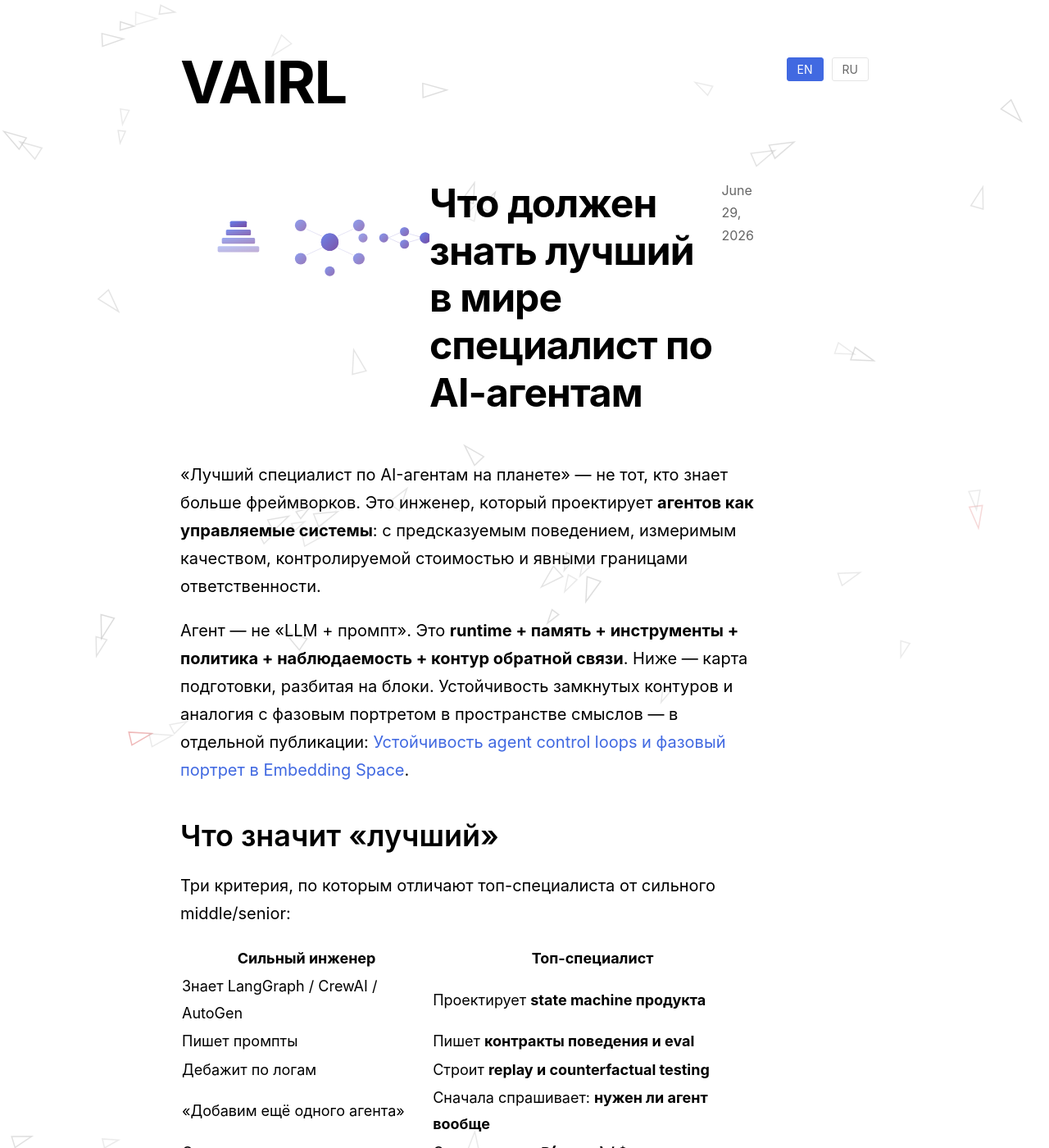
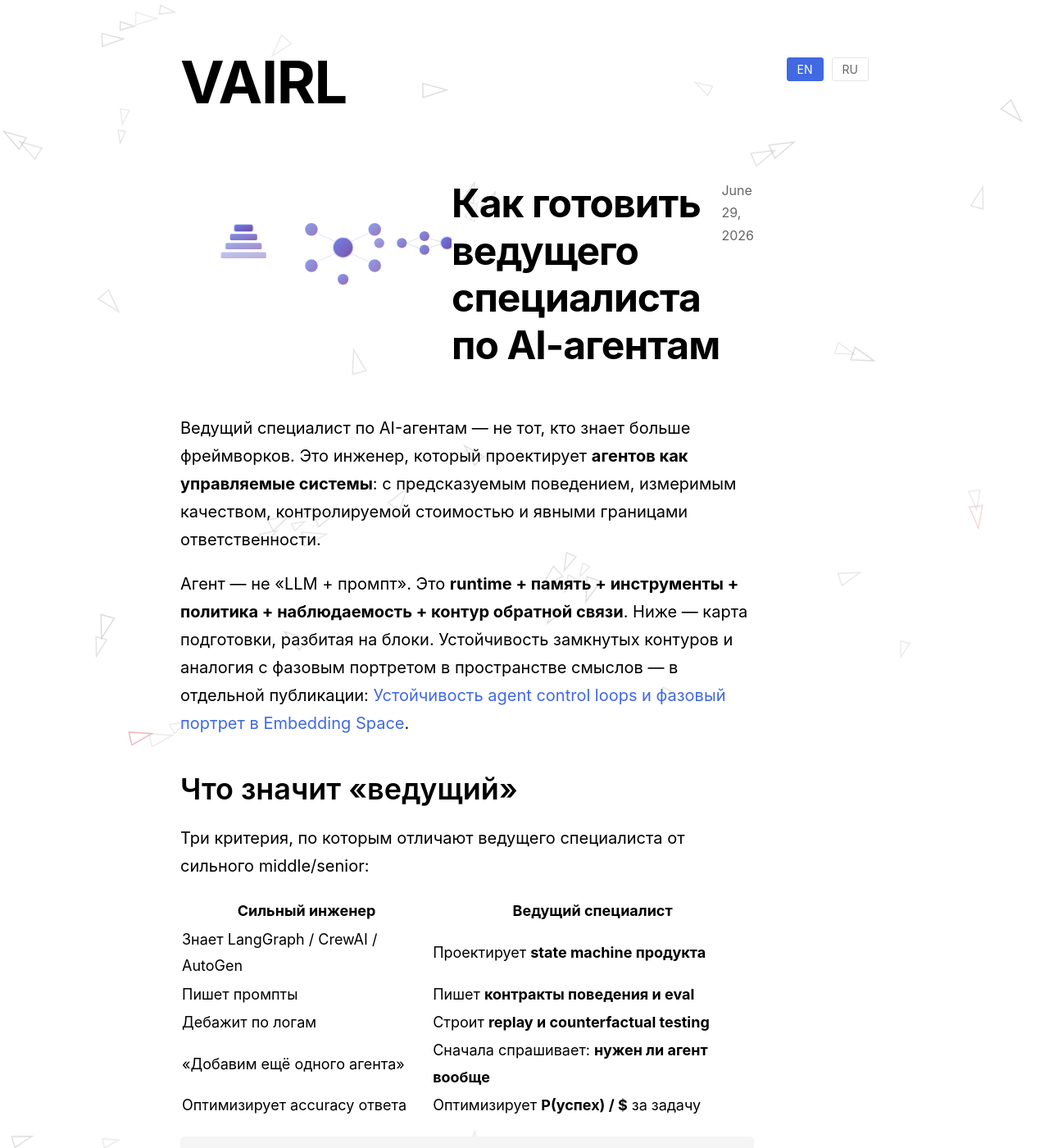
Before and after one commit to evgeniy-borisov/vairl, a Jekyll site: the page built from _posts/2026-06-29-best-ai-agent-specialist-ru.md, in a window 1280 px wide and 1400 px high. Shown: the whole window at 82% size. Built offline with Jekyll 4.4.1, drawn with Linux system fonts in a browser that asks for light colours; nearby versions of some CDN libraries.

Commit message:
Rename competencies article to focus on training leading AI agent specialists.
Update in-article wording and cross-links across related posts.

Co-authored-by: Cursor <cursoragent@cursor.com>

```diff
--- a/_posts/2026-06-29-best-ai-agent-specialist-ru.md
+++ b/_posts/2026-06-29-best-ai-agent-specialist-ru.md
@@ -1,21 +1,21 @@
 ---
 layout: post
-title: "Что должен знать лучший в мире специалист по AI-агентам"
+title: "Как готовить ведущего специалиста по AI-агентам"
 date: 2026-06-29
 excerpt: "Карта компетенций разработчика агентов и оркестраторов: физмат-фундамент уровня МФТИ, сеньорский Python, архитектуры DAG/FSM/BT, eval, безопасность и продуктовое мышление."
 lang: ru
 image: /assets/images/best-ai-agent-specialist.svg
 ---
 
-«Лучший специалист по AI-агентам на планете» — не тот, кто знает больше фреймворков. Это инженер, который проектирует **агентов как управляемые системы**: с предсказуемым поведением, измеримым качеством, контролируемой стоимостью и явными границами ответственности.
+Ведущий специалист по AI-агентам — не тот, кто знает больше фреймворков. Это инженер, который проектирует **агентов как управляемые системы**: с предсказуемым поведением, измеримым качеством, контролируемой стоимостью и явными границами ответственности.
 
 Агент — не «LLM + промпт». Это **runtime + память + инструменты + политика + наблюдаемость + контур обратной связи**. Ниже — карта подготовки, разбитая на блоки. Устойчивость замкнутых контуров и аналогия с фазовым портретом в пространстве смыслов — в отдельной публикации: [Устойчивость agent control loops и фазовый портрет в Embedding Space](/vairl/blog/2026/06/29/agent-control-loop-stability-ru/).
 
-## Что значит «лучший»
+## Что значит «ведущий»
 
-Три критерия, по которым отличают топ-специалиста от сильного middle/senior:
+Три критерия, по которым отличают ведущего специалиста от сильного middle/senior:
 
-| Сильный инженер | Топ-специалист |
+| Сильный инженер | Ведущий специалист |
 |-----------------|----------------|
 | Знает LangGraph / CrewAI / AutoGen | Проектирует **state machine продукта** |
 | Пишет промпты | Пишет **контракты поведения и eval** |
```
Also changed, not shown: _posts/2026-06-29-agent-benchmark-generation-ru.md (+1 -1 lines), _posts/2026-06-29-agent-control-loop-stability-ru.md (+2 -2 lines), _posts/2026-06-29-agent-telemetry-ru.md (+1 -1 lines).
